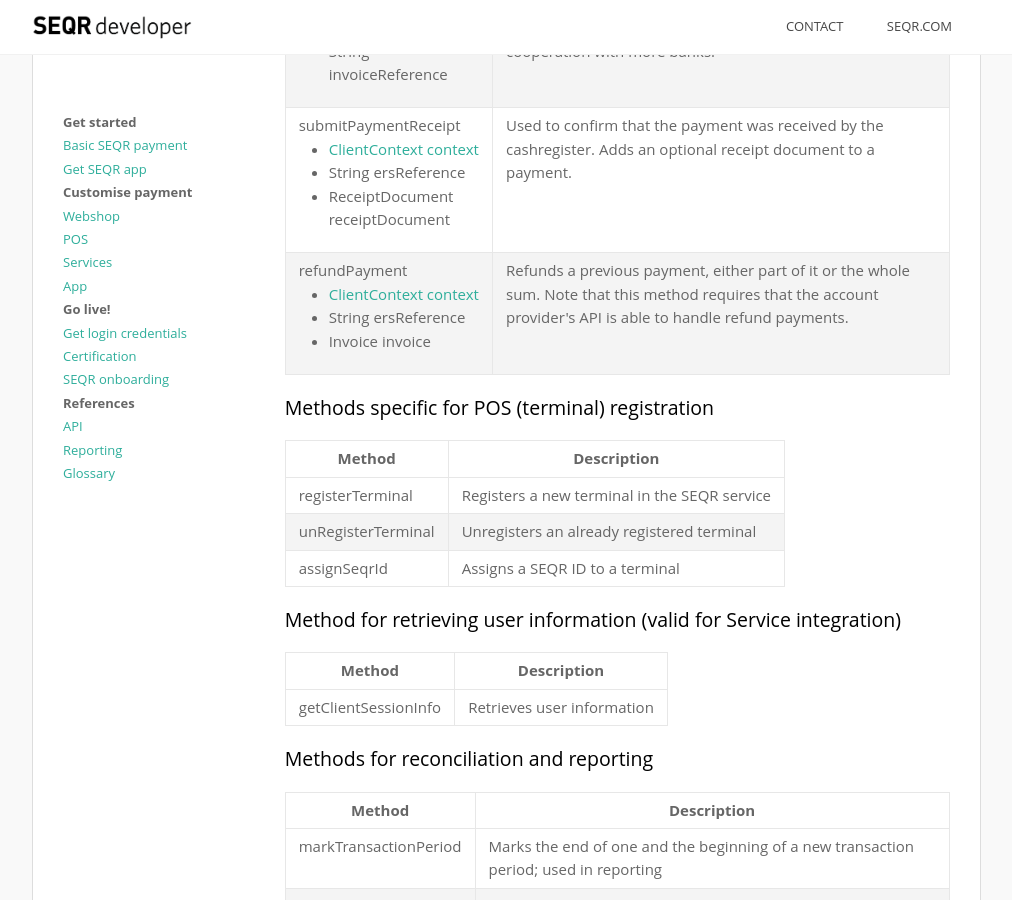
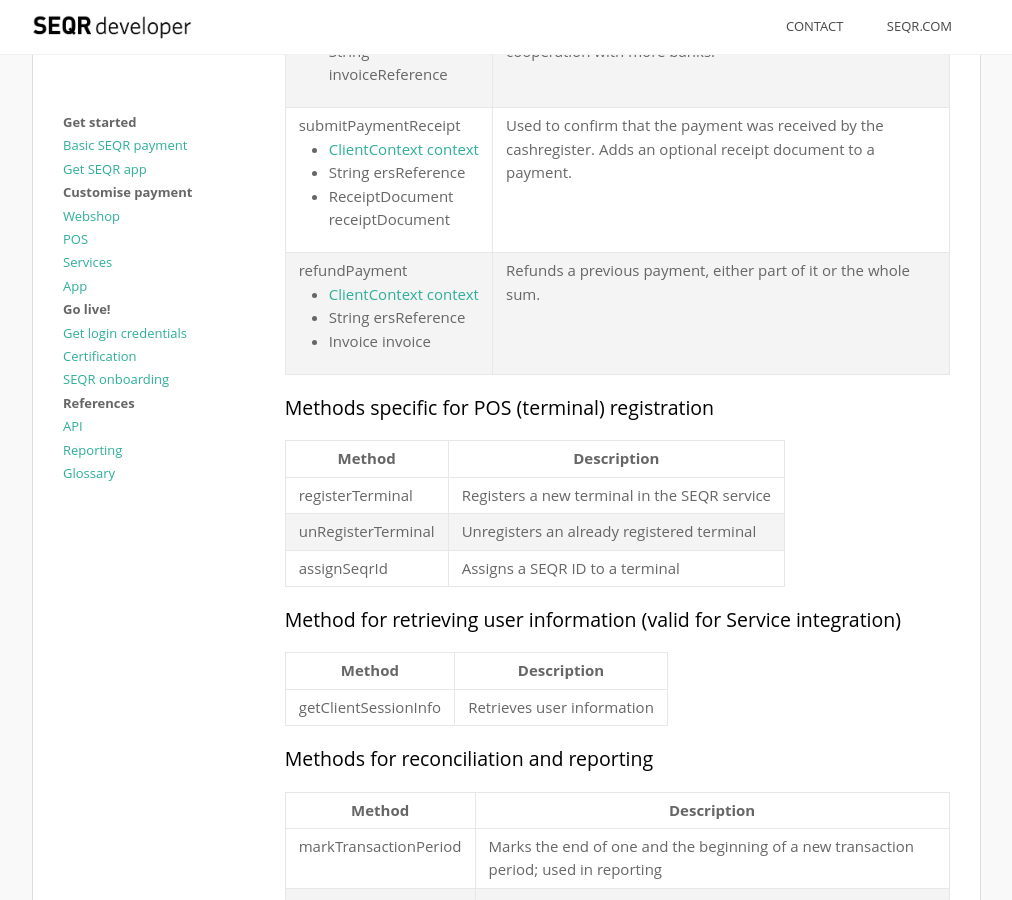
Before and after one commit to SeamlessDistribution/SeamlessDistribution.github.io, a Jekyll site: the page built from merchant/reference/api.md, in a window 1280 px wide and 900 px high, scrolled down 847 px. Shown: the whole window, without its empty margins (138-1150 px from the left). Built offline with Jekyll 4.4.1, drawn with Linux system fonts in a browser that asks for light colours.

Commit message:
Edited refundPayment description

```diff
--- a/merchant/reference/api.md
+++ b/merchant/reference/api.md
@@ -104,7 +104,7 @@
                <li>Invoice invoice</li>
             </ul>
          </td>
-         <td>Refunds a previous payment, either part of it or the whole sum. Note that this method requires that the account provider's API is able to handle refund payments.
+         <td>Refunds a previous payment, either part of it or the whole sum.
          </td>
       </tr>
    </tbody>
```
